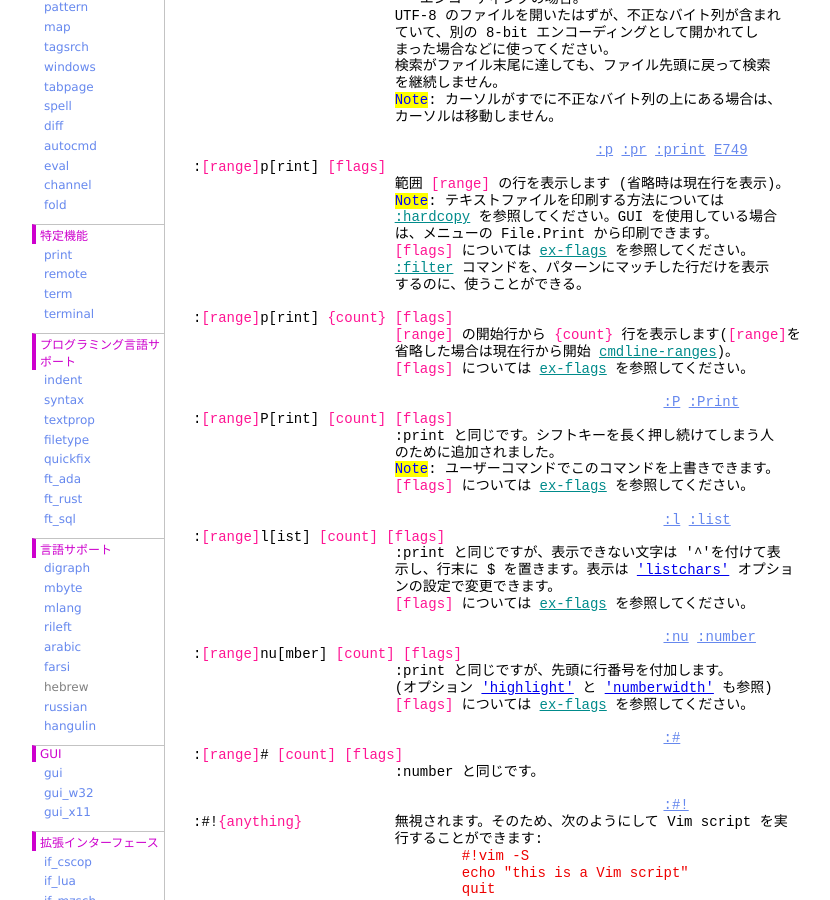
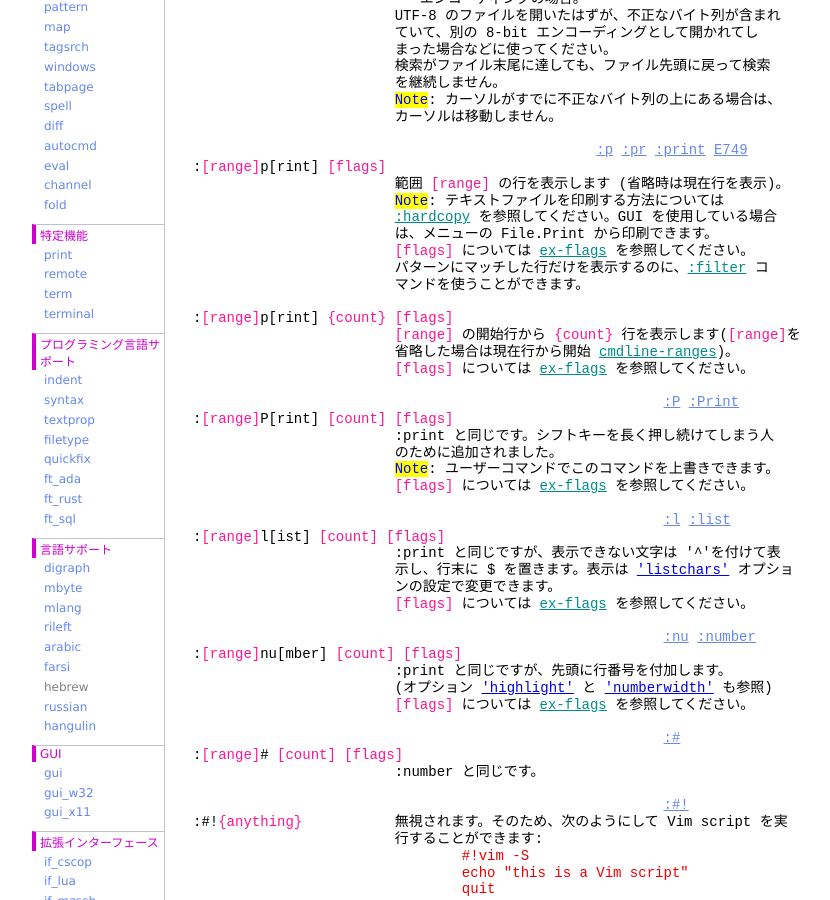
Before and after one commit to vim-jp/vimdoc-ja, a Jekyll site: the page built from various.html, in a window 1280 px wide and 900 px high, scrolled down 1703 px. Shown: the whole window, without its empty margins (208-1038 px from the left). Built offline with Jekyll 4.4.1, drawn with Linux system fonts in a browser that asks for light colours; nearby versions of some CDN libraries; comment, search, counter and statistics services are not loaded.

Commit message:
Generated by Travis JOB 2236.1
https://travis-ci.org/vim-jp/vimdoc-ja-working/builds/538739038

```diff
--- a/various.html
+++ b/various.html
@@ -107,8 +107,8 @@ g8&nbsp;&nbsp;&nbsp;&nbsp;&nbsp;&nbsp;&nbsp;&nbsp;&nbsp;&nbsp;&nbsp;&nbsp;&nbsp;
 &nbsp;&nbsp;&nbsp;&nbsp;&nbsp;&nbsp;&nbsp;&nbsp;&nbsp;&nbsp;&nbsp;&nbsp;&nbsp;&nbsp;&nbsp;&nbsp;&nbsp;&nbsp;&nbsp;&nbsp;&nbsp;&nbsp;&nbsp;&nbsp;<a class="Identifier" href="print.html#:hardcopy">:hardcopy</a>&nbsp;を参照してください。GUI を使用している場合<br>
 &nbsp;&nbsp;&nbsp;&nbsp;&nbsp;&nbsp;&nbsp;&nbsp;&nbsp;&nbsp;&nbsp;&nbsp;&nbsp;&nbsp;&nbsp;&nbsp;&nbsp;&nbsp;&nbsp;&nbsp;&nbsp;&nbsp;&nbsp;&nbsp;は、メニューの File.Print から印刷できます。<br>
 &nbsp;&nbsp;&nbsp;&nbsp;&nbsp;&nbsp;&nbsp;&nbsp;&nbsp;&nbsp;&nbsp;&nbsp;&nbsp;&nbsp;&nbsp;&nbsp;&nbsp;&nbsp;&nbsp;&nbsp;&nbsp;&nbsp;&nbsp;&nbsp;<span class="Special">[flags]</span>&nbsp;については&nbsp;<a class="Identifier" href="cmdline.html#ex-flags">ex-flags</a>&nbsp;を参照してください。<br>
-&nbsp;&nbsp;&nbsp;&nbsp;&nbsp;&nbsp;&nbsp;&nbsp;&nbsp;&nbsp;&nbsp;&nbsp;&nbsp;&nbsp;&nbsp;&nbsp;&nbsp;&nbsp;&nbsp;&nbsp;&nbsp;&nbsp;&nbsp;&nbsp;<a class="Identifier" href="various.html#:filter">:filter</a>&nbsp;コマンドを、パターンにマッチした行だけを表示<br>
-&nbsp;&nbsp;&nbsp;&nbsp;&nbsp;&nbsp;&nbsp;&nbsp;&nbsp;&nbsp;&nbsp;&nbsp;&nbsp;&nbsp;&nbsp;&nbsp;&nbsp;&nbsp;&nbsp;&nbsp;&nbsp;&nbsp;&nbsp;&nbsp;するのに、使うことができる。<br>
+&nbsp;&nbsp;&nbsp;&nbsp;&nbsp;&nbsp;&nbsp;&nbsp;&nbsp;&nbsp;&nbsp;&nbsp;&nbsp;&nbsp;&nbsp;&nbsp;&nbsp;&nbsp;&nbsp;&nbsp;&nbsp;&nbsp;&nbsp;&nbsp;パターンにマッチした行だけを表示するのに、<a class="Identifier" href="various.html#:filter">:filter</a>&nbsp;コ<br>
+&nbsp;&nbsp;&nbsp;&nbsp;&nbsp;&nbsp;&nbsp;&nbsp;&nbsp;&nbsp;&nbsp;&nbsp;&nbsp;&nbsp;&nbsp;&nbsp;&nbsp;&nbsp;&nbsp;&nbsp;&nbsp;&nbsp;&nbsp;&nbsp;マンドを使うことができます。<br>
 <br>
 :<span class="Special">[range]</span>p[rint]&nbsp;<span class="Special">{count}</span>&nbsp;<span class="Special">[flags]</span><br>
 &nbsp;&nbsp;&nbsp;&nbsp;&nbsp;&nbsp;&nbsp;&nbsp;&nbsp;&nbsp;&nbsp;&nbsp;&nbsp;&nbsp;&nbsp;&nbsp;&nbsp;&nbsp;&nbsp;&nbsp;&nbsp;&nbsp;&nbsp;&nbsp;<span class="Special">[range]</span>&nbsp;の開始行から&nbsp;<span class="Special">{count}</span>&nbsp;行を表示します(<span class="Special">[range]</span>を<br>
```
